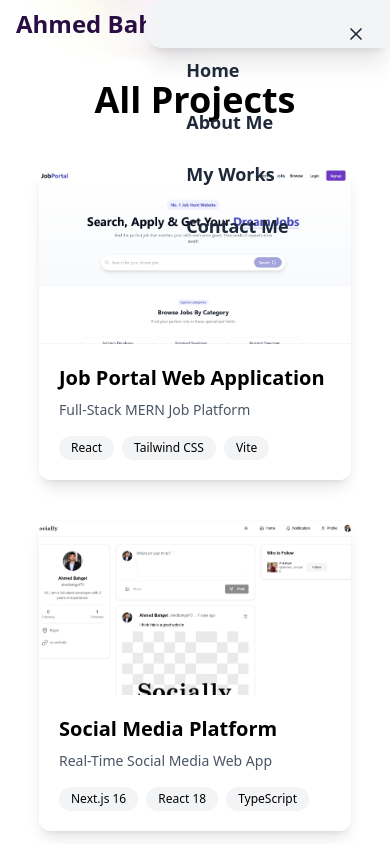
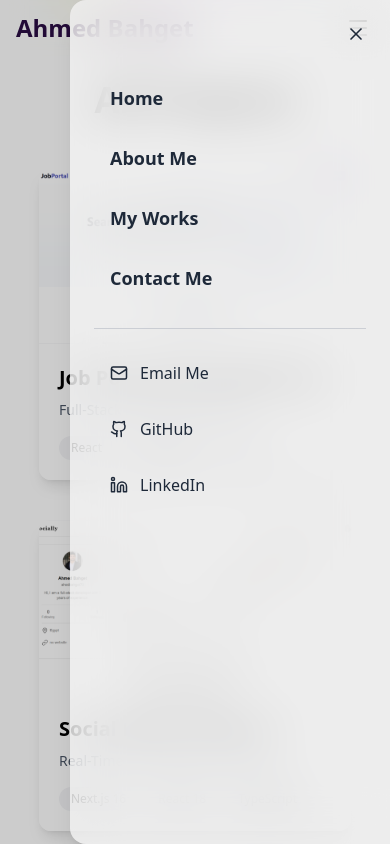
Before and after one commit to Ahmed-bahget/my-portfolio, a Next.js app: page /projects in a window 390 px wide. Both pictures are taken after a click on the button "Open navigation menu". Shown: the top 844 px of the page. Built offline with nearby package versions, Linux system fonts and the light colour scheme; a web font is replaced by a local one.

Commit message:
mobile view fix

```diff
--- a/app/components/Navbar.jsx
+++ b/app/components/Navbar.jsx
@@ -1,12 +1,11 @@
 "use client"
 
-import { assets } from '../../assets/assets'
-import Image from 'next/image'
-import { usePathname } from 'next/navigation'
-import React, { useEffect, useState } from 'react'
-import Link from 'next/link'
-import { ArrowUpRight, Menu, X, Mail, Github, LinkedinMail, Linkedin } from 'lucide-react'
-
+import Image from "next/image"
+import Link from "next/link"
+import { usePathname } from "next/navigation"
+import React, { useEffect, useState } from "react"
+import { assets } from "../../assets/assets"
+import { Menu, X, Mail, Github, Linkedin } from "lucide-react"
 
 const Navbar = () => {
   const pathname = usePathname()
@@ -16,144 +15,258 @@ const Navbar = () => {
   const [openMenu, setOpenMenu] = useState(false)
   const [openContact, setOpenContact] = useState(false)
 
-
   useEffect(() => {
     const handleScroll = () => setIsScroll(window.scrollY > 50)
-    window.addEventListener('scroll', handleScroll)
-    return () => window.removeEventListener('scroll', handleScroll)
+
+    handleScroll()
+    window.addEventListener("scroll", handleScroll)
+
+    return () => window.removeEventListener("scroll", handleScroll)
   }, [])
 
+  // Navigate to a section on the home page, even from another route.
   const link = (hash) => (isHome ? hash : `/${hash}`)
+
+  // Close menus when navigating.
+  const closeMobileMenu = () => setOpenMenu(false)
 
   return (
     <>
-      <div className="absolute top-0 right-0 w-full -z-10 translate-y-[-80%]">
-        <Image src={assets.header_bg_color} alt="" width={1920} height={1080} />
+      {/* Header background image */}
+      <div className="absolute top-0 right-0 -z-10 w-full -translate-y-[80%]">
+        <Image
+          src={assets.header_bg_color}
+          alt=""
+          width={1920}
+          height={1080}
+          priority
+        />
       </div>
 
+      {/* Navigation bar */}
       <nav
-        className={`${
+        className={`fixed top-0 z-50 flex w-full items-center justify-between
+          px-4 py-3 sm:px-5 lg:px-10 xl:px-[8%]
+          transition-all duration-300 ${
             isScroll
-            ? 'bg-white/70 backdrop-blur-xl shadow-md border-b border-gray-200/50'
-            : 'bg-white/40 backdrop-blur-md'
-        }
-        fixed top-0 w-full z-50 flex items-center justify-between
-        px-4 sm:px-5 lg:px-10 xl:px-[8%] py-2 sm:py-3 transition-all duration-300`}
+              ? "border-b border-gray-200/50 bg-white/70 shadow-md backdrop-blur-xl"
+              : "bg-white/40 backdrop-blur-md"
+          }`}
       >
         {/* Logo */}
-        <Link href="/" className="font-ovo text-2xl font-semibold text-[#21033cf5]">
+        <Link
+          href="/"
+          className="font-ovo text-2xl font-semibold text-[#21033cf5]"
+        >
           Ahmed Bahget
         </Link>
 
-        {/* Desktop menu */}
-        <ul className="hidden md:flex items-center gap-6 lg:gap-8 border border-gray-400 rounded-full shadow-md bg-[#ffffff86] p-2 px-4 backdrop-blur-lg">
-          <li><Link href={link("#top")}>Home</Link></li>
-          <li><Link href={link("#about")}>About Me</Link></li>
-          {/* <li><Link href={link("#services")}>Services</Link></li> */}
-          <li><Link href="/projects">My Works</Link></li>
-          <li><Link href={link("#contact")}>Contact Me</Link></li>
+        {/* Desktop navigation */}
+        <ul className="hidden items-center gap-6 rounded-full border border-gray-400/70 bg-white/50 px-4 py-2 shadow-md backdrop-blur-lg md:flex lg:gap-8">
+          <li>
+            <Link href={link("#top")} className="transition hover:text-purple-700">
+              Home
+            </Link>
+          </li>
+
+          <li>
+            <Link href={link("#about")} className="transition hover:text-purple-700">
+              About Me
+            </Link>
+          </li>
+
+          <li>
+            <Link href="/projects" className="transition hover:text-purple-700">
+              My Works
+            </Link>
+          </li>
+
+          <li>
+            <Link href={link("#contact")} className="transition hover:text-purple-700">
+              Contact Me
+            </Link>
+          </li>
         </ul>
-        <div className="hidden md:relative md:flex">
+
+        {/* Desktop contact dropdown */}
+        <div className="relative hidden md:block">
           <button
-            onClick={() => setOpenContact(!openContact)}
-            className="flex items-center gap-2 px-5 py-2 border border-gray-500 rounded-full hover:bg-gray-100 transition"
+            type="button"
+            onClick={() => setOpenContact((prev) => !prev)}
+            aria-expanded={openContact}
+            className="flex items-center gap-2 rounded-full border border-gray-500 px-5 py-2 transition hover:bg-gray-100"
           >
             Contact
           </button>
 
-          {/* Dropdown */}
           {openContact && (
-            <div
-              className="absolute right-0 top-14 w-65 bg-white rounded-xl shadow-lg border border-gray-200 overflow-hidden"
-              onMouseLeave={() => setOpenContact(false)}
-            >
+            <div className="absolute right-0 top-14 w-72 overflow-hidden rounded-xl border border-gray-200 bg-white shadow-lg">
               <a
                 href="mailto:ahedbahget70@gmail.com"
-                className="flex items-center gap-3 px-4 py-3 hover:bg-gray-100 transition"
+                className="flex items-center gap-3 px-4 py-3 transition hover:bg-gray-100"
               >
-                <Mail size={18} /> ahedbahget70@gmail.com
+                <Mail size={18} />
+                <span className="break-all">ahedbahget70@gmail.com</span>
               </a>
 
               <a
                 href="https://github.com/Ahmed-bahget/"
                 target="_blank"
-                className="flex items-center gap-3 px-4 py-3 hover:bg-gray-100 transition"
+                rel="noopener noreferrer"
+                className="flex items-center gap-3 px-4 py-3 transition hover:bg-gray-100"
               >
-                <Github size={18} /> GitHub
+                <Github size={18} />
+                GitHub
               </a>
 
               <a
                 href="https://www.linkedin.com/in/ahmed-bahget-50747a198/"
                 target="_blank"
-                className="flex items-center gap-3 px-4 py-3 hover:bg-gray-100 transition"
+                rel="noopener noreferrer"
+                className="flex items-center gap-3 px-4 py-3 transition hover:bg-gray-100"
               >
-                <Linkedin size={18} /> LinkedIn
+                <Linkedin size={18} />
+                LinkedIn
               </a>
             </div>
           )}
         </div>
 
         {/* Mobile menu button */}
-        <button onClick={() => setOpenMenu(true)} className="block md:hidden">
-          <Menu size={24} className="w-6" />
+        <button
+          type="button"
+          onClick={() => setOpenMenu(true)}
+          aria-label="Open navigation menu"
+          aria-expanded={openMenu}
+          className="block rounded-md p-1 transition hover:bg-gray-200/50 md:hidden"
+        >
+          <Menu size={24} />
         </button>
-        <ul
-          className={`fixed top-0 right-0 h-5/12 sm:h-screen w-5/8 sm:w-64 z-50
-    p-6 sm:p-8 rounded-l-2xl shadow-xl transition-transform duration-500
-    ${openMenu ? 'translate-x-0' : 'translate-x-full'}`}
+      </nav>
+
+      {/* Mobile menu overlay */}
+      {openMenu && (
+        <button
+          type="button"
+          aria-label="Close navigation menu"
+          onClick={closeMobileMenu}
+          className="fixed inset-0 z-[60] bg-black/20 md:hidden"
+        />
+      )}
+
+      {/* Mobile menu panel */}
+      <div
+        className={`fixed right-0 top-0 z-[70]
+          h-screen w-5/6 max-w-80 sm:w-64
+          rounded-l-2xl shadow-xl backdrop-blur-xl
+          transition-transform duration-300 ease-in-out md:hidden
+          ${
+            openMenu
+              ? "translate-x-0"
+              : "translate-x-full pointer-events-none"
+          }`}
         style={{
-            backgroundColor: '#f3f4f6 !important',
-            background: '#f3f4f6'
+          // Change this value to control the mobile menu background.
+          backgroundColor: "rgba(255, 255, 255, 0.65)",
         }}
+        aria-hidden={!openMenu}
       >
-          {/* Close Button */}
+        {/* Close button */}
         <button
-            onClick={() => setOpenMenu(false)}
-            className="absolute top-4 right-4 sm:top-6 sm:right-6 p-2 rounded-full hover:bg-gray-400 transition"
-            style={{ backgroundColor: 'transparent' }}
+          type="button"
+          onClick={closeMobileMenu}
+          aria-label="Close navigation menu"
+          tabIndex={openMenu ? 0 : -1}
+          className="absolute right-4 top-4 rounded-full p-2 transition hover:bg-gray-400/30"
         >
           <X size={20} className="text-gray-800" />
         </button>
 
-          {/* Menu Items */}
-          <li className="mt-6 sm:mt-8">
+        {/* Mobile menu items */}
+        <ul className="p-6 pt-16 sm:p-8 sm:pt-16">
+          <li className="mt-2">
             <Link
-              onClick={() => setOpenMenu(false)}
               href={link("#top")}
-              className="block py-2 px-4 rounded-lg hover:bg-gray-300 transition text-lg font-semibold text-gray-800"
+              onClick={closeMobileMenu}
+              tabIndex={openMenu ? 0 : -1}
+              className="block rounded-lg px-4 py-3 text-lg font-semibold text-gray-800 transition hover:bg-gray-300/50"
             >
               Home
             </Link>
           </li>
-          <li className="mt-2 sm:mt-4">
+
+          <li className="mt-2">
             <Link
-              onClick={() => setOpenMenu(false)}
               href={link("#about")}
-              className="block py-2 px-4 rounded-lg hover:bg-gray-300 transition text-lg font-semibold text-gray-800"
+              onClick={closeMobileMenu}
+              tabIndex={openMenu ? 0 : -1}
+              className="block rounded-lg px-4 py-3 text-lg font-semibold text-gray-800 transition hover:bg-gray-300/50"
             >
               About Me
             </Link>
           </li>
-          <li className="mt-2 sm:mt-4">
+
+          <li className="mt-2">
             <Link
-              onClick={() => setOpenMenu(false)}
               href="/projects"
-              className="block py-2 px-4 rounded-lg hover:bg-gray-300 transition text-lg font-semibold text-gray-800"
+              onClick={closeMobileMenu}
+              tabIndex={openMenu ? 0 : -1}
+              className="block rounded-lg px-4 py-3 text-lg font-semibold text-gray-800 transition hover:bg-gray-300/50"
             >
               My Works
             </Link>
           </li>
-          <li className="mt-2 sm:mt-4">
+
+          <li className="mt-2">
             <Link
-              onClick={() => setOpenMenu(false)}
               href={link("#contact")}
-              className="block py-2 px-4 rounded-lg hover:bg-gray-300 transition text-lg font-semibold text-gray-800"
+              onClick={closeMobileMenu}
+              tabIndex={openMenu ? 0 : -1}
+              className="block rounded-lg px-4 py-3 text-lg font-semibold text-gray-800 transition hover:bg-gray-300/50"
             >
               Contact Me
             </Link>
           </li>
+
+          {/* Mobile social links */}
+          <li className="mt-6 border-t border-gray-400/40 pt-4">
+            <a
+              href="mailto:ahedbahget70@gmail.com"
+              className="flex items-center gap-3 rounded-lg px-4 py-3 text-gray-800 transition hover:bg-gray-300/50"
+              tabIndex={openMenu ? 0 : -1}
+            >
+              <Mail size={18} />
+              Email Me
+            </a>
+          </li>
+
+          <li>
+            <a
+              href="https://github.com/Ahmed-bahget/"
+              target="_blank"
+              rel="noopener noreferrer"
+              className="flex items-center gap-3 rounded-lg px-4 py-3 text-gray-800 transition hover:bg-gray-300/50"
+              tabIndex={openMenu ? 0 : -1}
+            >
+              <Github size={18} />
+              GitHub
+            </a>
+          </li>
+
+          <li>
+            <a
+              href="https://www.linkedin.com/in/ahmed-bahget-50747a198/"
+              target="_blank"
+              rel="noopener noreferrer"
+              className="flex items-center gap-3 rounded-lg px-4 py-3 text-gray-800 transition hover:bg-gray-300/50"
+              tabIndex={openMenu ? 0 : -1}
+            >
+              <Linkedin size={18} />
+              LinkedIn
+            </a>
+          </li>
         </ul>
-      </nav>
+      </div>
     </>
   )
 }
```
Lines whose indentation alone changed are shown as unchanged.
